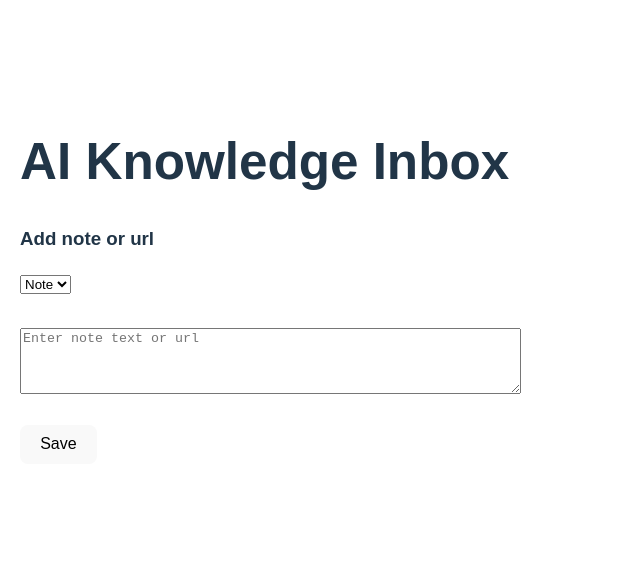
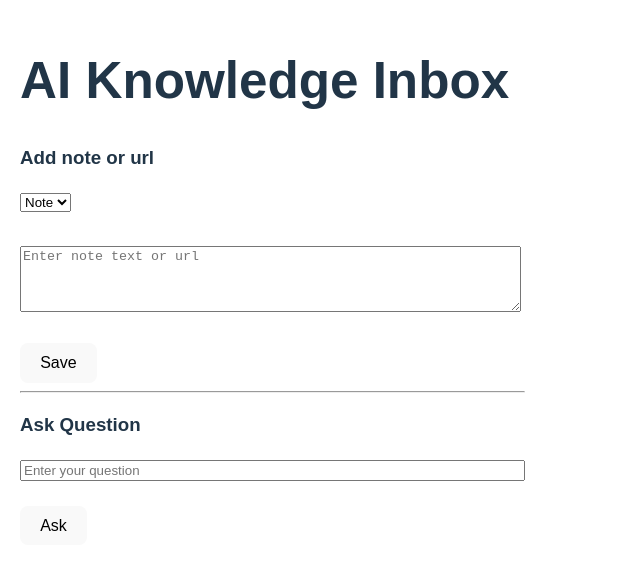
Before and after one commit to Ashwin433/AI-knowledge-inbox, a React (Vite) app in the folder frontend/ai-knowledge-ui/: page / in a window 1280 px wide. Shown: the part 118-688 px from the top of the page, without its empty margins (0-640 px from the left). Built offline with nearby package versions, Linux system fonts and the light colour scheme; no server answers.

Commit message:
added question input and ask button

```diff
--- a/frontend/ai-knowledge-ui/src/App.jsx
+++ b/frontend/ai-knowledge-ui/src/App.jsx
@@ -8,6 +8,8 @@ function App() {
 
   const [text,setText] = useState("");
   const [source,setSource] = useState("note");
+  const [question,setQuestion] = useState("");
+
 
   const handleIngest = async () => {
     console.log("ingest clicked", text, source);
@@ -29,6 +31,29 @@ function App() {
       alert("Failed to ingest text.");
     }
   };
+
+  const handleQuery = async () => {
+    console.log("question asked",question);
+    try{
+
+    const response = await fetch(`${API_URL}/query`, {
+      method: "POST",
+      headers: {
+        "Content-Type": "application/json",
+      },
+      body: JSON.stringify({ question }),
+    });
+
+    const result = await response.json();
+    console.log("Query response:", result);
+    alert("Question answered successfully!");
+    setQuestion("")
+  } catch (error) {
+    console.error("Error asking question:", error);
+    alert("Failed to get answer.");
+  }
+  };
+
   return (
     <div className="App" style={{padding:"20px",fontFamily: "Arial"}}>
       <h1>AI Knowledge Inbox</h1>
@@ -50,6 +75,19 @@ function App() {
 
         <button onClick={handleIngest}>Save</button>
 
+        <hr/>
+        <h3>Ask Question</h3>
+
+        <input
+        type="text"
+        size={60}
+        placeholder="Enter your question"
+        value={question}
+        onChange={(e) => setQuestion(e.target.value)}
+        />
+        <br/><br/>
+        <button onClick={handleQuery}>Ask</button>
+
     </div>
   );
 }
```
